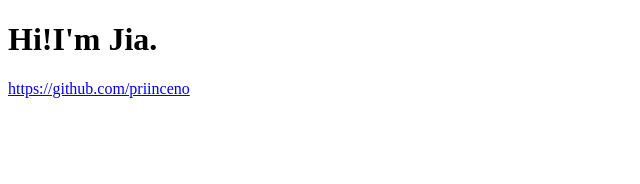
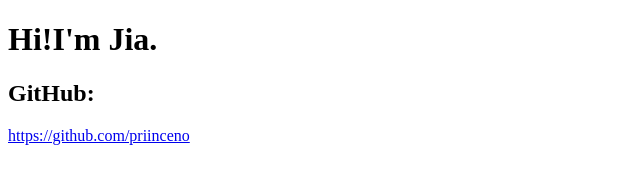
Before and after one commit to priinceno/priinceno.github.io, a plain HTML site: page index.html in a window 1280 px wide. Shown: the whole page, without its empty margins (0-640 px from the left). Drawn offline with Linux system fonts and the light colour scheme.

Commit message:
Update index.html

```diff
--- a/index.html
+++ b/index.html
@@ -4,6 +4,6 @@
     <title>Jia-Nian Wu</title>
     <body>
       <h1>Hi!I'm Jia.</h1>
-      <a href="https://github.com/priinceno">https://github.com/priinceno</a>
+      <h2>GitHub: </h2><a href="https://github.com/priinceno">https://github.com/priinceno</a>
     </body>
 </html>
```
